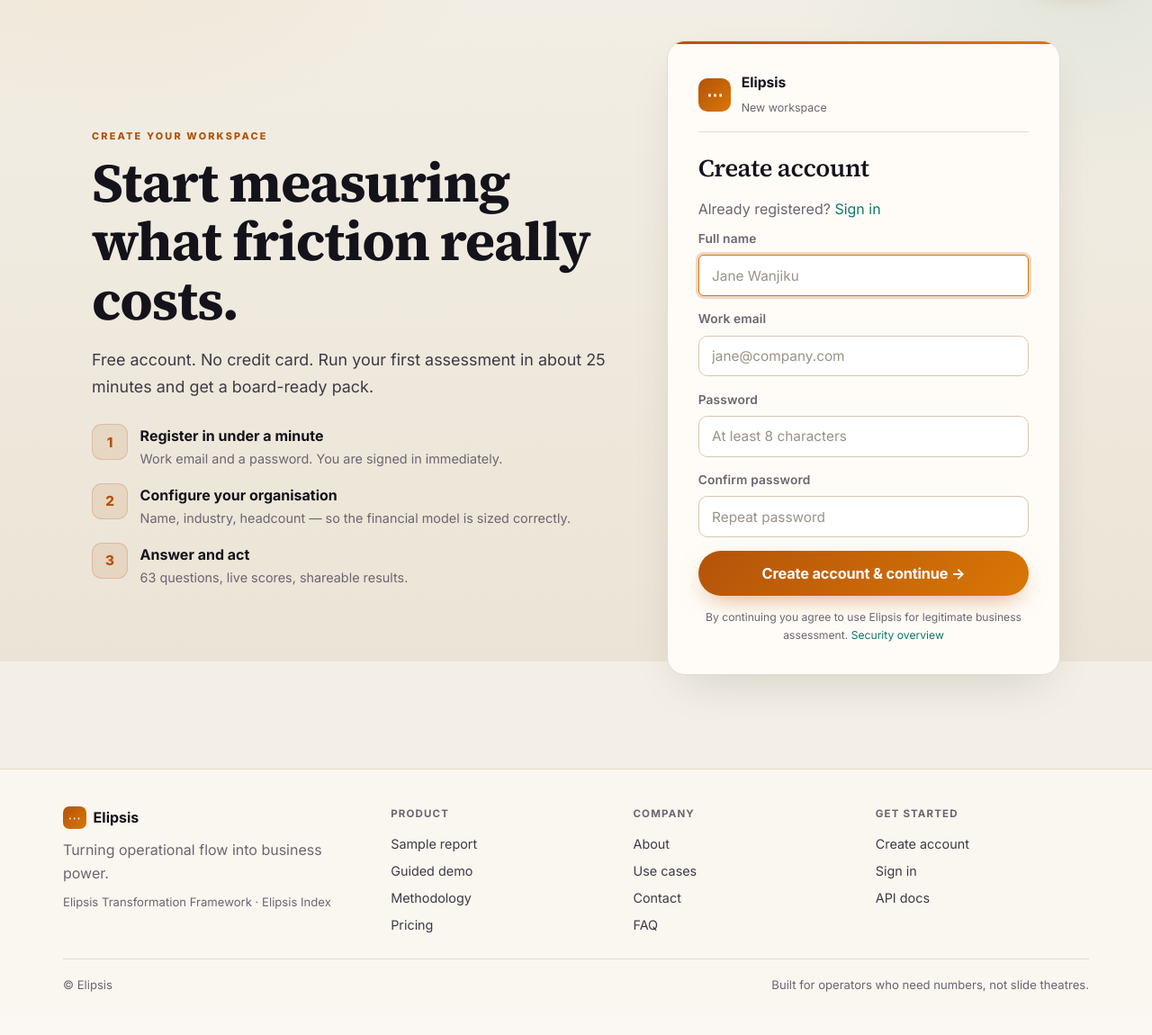
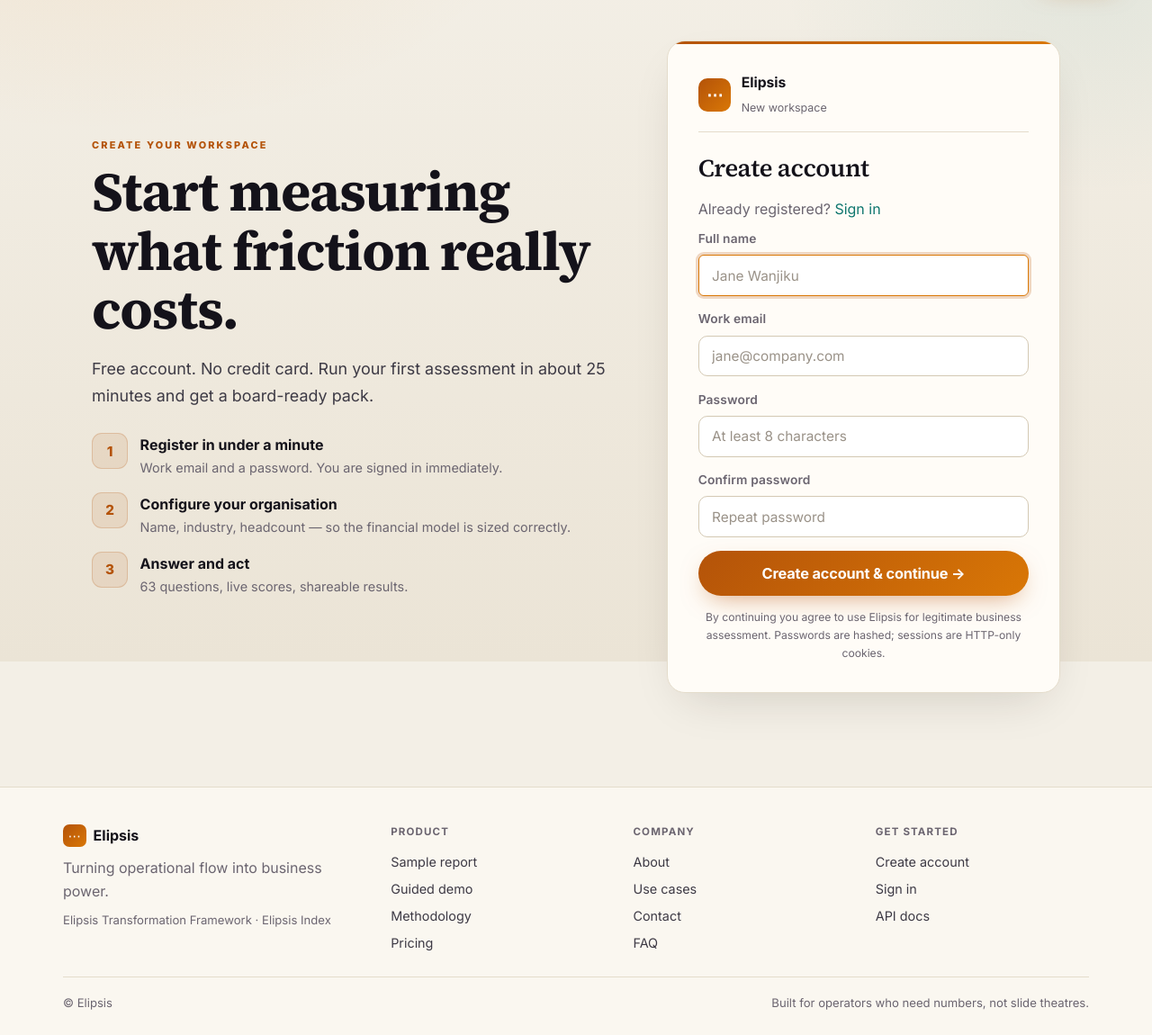
Before and after one commit to JonesKapedo/elipsis, a FastAPI app: template elipsis_api/templates/signup.html in a window 1280 px wide. Shown: the part 65-1215 px from the top of the page at 90% size. Before the commit the page ends 1167 px from the top, so only its background shows below. Run offline with FastAPI, Linux system fonts and the light colour scheme; the template is opened without the code that fills it, so the values that code supplies are empty.

Commit message:
fix: professional report cover (score top-right) + clean signup (no /security)

```diff
--- a/elipsis_api/templates/signup.html
+++ b/elipsis_api/templates/signup.html
@@ -73,7 +73,7 @@
 
     <p class="auth-secure muted">
       By continuing you agree to use {{ BRAND_NAME }} for legitimate business assessment.
-      <a href="/security">Security overview</a>
+      Passwords are hashed; sessions are HTTP-only cookies.
     </p>
   </section>
 </div>
```
